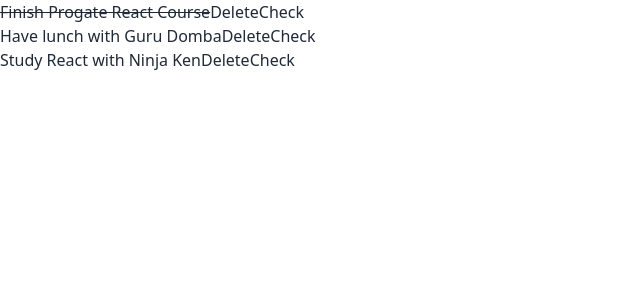
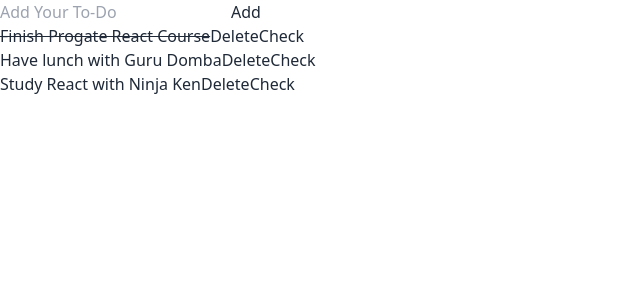
Before and after one commit to AhmadFikriHusaini/todo-react-app, a React (Vite) app: page / in a window 1280 px wide. Shown: the top 300 px of the page, without its empty margins (0-640 px from the left). Built offline with nearby package versions, Linux system fonts and the light colour scheme.

Commit message:
create handle for add new todos

```diff
--- a/src/App.jsx
+++ b/src/App.jsx
@@ -1,6 +1,12 @@
 import { useState } from "react";
-import { deleteTodo, getTodos, setTodoStatus } from "./databases/todos";
+import {
+  addTodo,
+  deleteTodo,
+  getTodos,
+  setTodoStatus,
+} from "./databases/todos";
 import Todos from "./components/Todos";
+import TodoForm from "./components/TodoForm";
 
 function App() {
   const [todos, setTodos] = useState(getTodos());
@@ -13,8 +19,13 @@
     setTodos(deleteTodo(id));
   };
 
+  const handleAdd = (title) => {
+    setTodos(addTodo(title));
+  };
+
   return (
     <>
+      <TodoForm handleAdd={handleAdd} />
       <Todos
         todos={todos}
         handleStatus={handleStatus}
--- /dev/null
+++ b/src/components/TodoForm.jsx
@@ -0,0 +1,36 @@
+import { useState } from "react";
+
+const TodoForm = ({ handleAdd }) => {
+  const [title, setTitle] = useState("");
+
+  const handleSubmit = (event) => {
+    event.preventDefault();
+    handleAdd(title);
+  };
+
+  const handleTitle = (event) => {
+    setTitle(event.target.value);
+  };
+
+  return (
+    <>
+      <form
+        onSubmit={(e) => {
+          handleSubmit(e);
+        }}
+      >
+        <input
+          required
+          type="text"
+          placeholder="Add Your To-Do"
+          onChange={(e) => {
+            handleTitle(e);
+          }}
+        />
+        <button type="submit">Add</button>
+      </form>
+    </>
+  );
+};
+
+export default TodoForm;
--- a/src/databases/todos.js
+++ b/src/databases/todos.js
@@ -34,4 +34,14 @@
     return todos
 }
 
-export { getTodos, setTodoStatus, deleteTodo }
+const addTodo = (title) => {
+    todos = todos.concat({
+        id: todos.length + 1,
+        title: title,
+        completed: false
+    })
+
+    return todos
+}
+
+export { getTodos, setTodoStatus, deleteTodo, addTodo }
```
